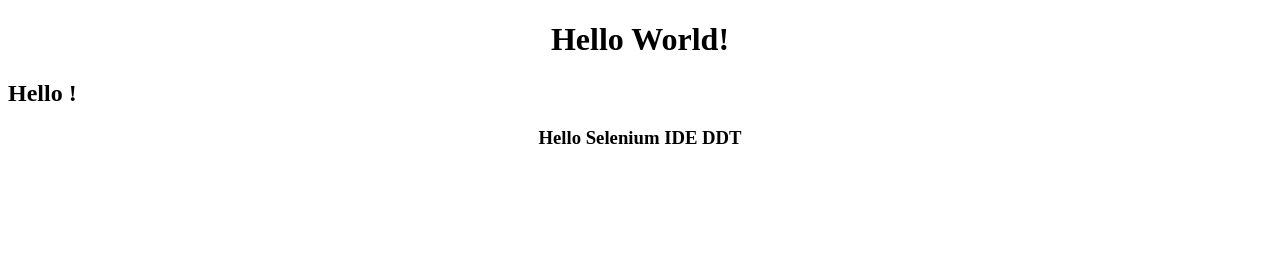
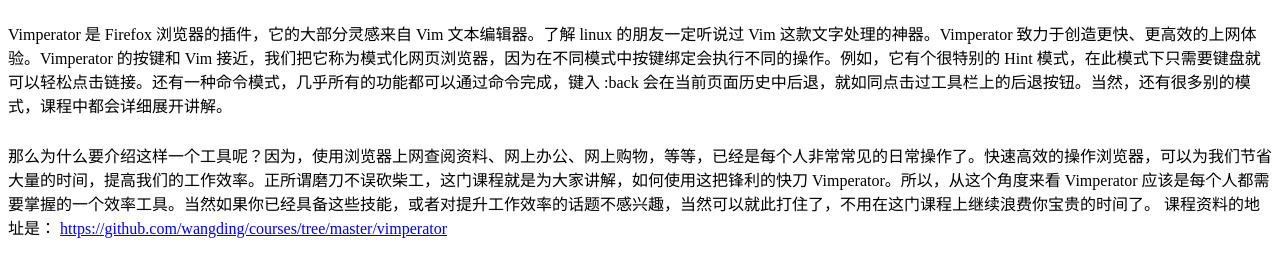
Before and after one commit to wangding/git-demo, a plain HTML site: page hello.html in a window 1280 px wide. Drawn offline with Linux system fonts and the light colour scheme.

Commit message:
测试背景图片

```diff
--- a/hello.html
+++ b/hello.html
@@ -10,8 +10,23 @@
 		</style>
 	</head>
 	<body>
-		<h1>Hello World!</h1>
-		<h2>Hello !</h2>
-		<h3>Hello Selenium IDE DDT</h3>
+
+
+<div style="background-image: 'https://raw.githubusercontent.com/wangding/courses/master/images/forkProcess.png';">
+		<p style="padding-top: 5px; padding-bottom: 5px;">
+
+		Vimperator 是 Firefox 浏览器的插件，它的大部分灵感来自 Vim 文本编辑器。了解 linux 的朋友一定听说过 Vim 这款文字处理的神器。Vimperator 致力于创造更快、更高效的上网体验。Vimperator 的按键和 Vim 接近，我们把它称为模式化网页浏览器，因为在不同模式中按键绑定会执行不同的操作。例如，它有个很特别的 Hint 模式，在此模式下只需要键盘就可以轻松点击链接。还有一种命令模式，几乎所有的功能都可以通过命令完成，键入 :back 会在当前页面历史中后退，就如同点击过工具栏上的后退按钮。当然，还有很多别的模式，课程中都会详细展开讲解。
+		</p>
+
+<p style="padding-top: 5px; padding-bottom: 5px;">
+
+那么为什么要介绍这样一个工具呢？因为，使用浏览器上网查阅资料、网上办公、网上购物，等等，已经是每个人非常常见的日常操作了。快速高效的操作浏览器，可以为我们节省大量的时间，提高我们的工作效率。正所谓磨刀不误砍柴工，这门课程就是为大家讲解，如何使用这把锋利的快刀 Vimperator。所以，从这个角度来看 Vimperator 应该是每个人都需要掌握的一个效率工具。当然如果你已经具备这些技能，或者对提升工作效率的话题不感兴趣，当然可以就此打住了，不用在这门课程上继续浪费你宝贵的时间了。
+
+课程资料的地址是：&nbsp;<a title="Vimperator 黑客的上网工具" href="https://github.com/wangding/courses/tree/master/vimperator" src="https://github.com/wangding/courses/tree/master/vimperator">https://github.com/wangding/courses/tree/master/vimperator</a>
+
+</p>
+	</div>
+
+
 	</body>
 </html>
```
